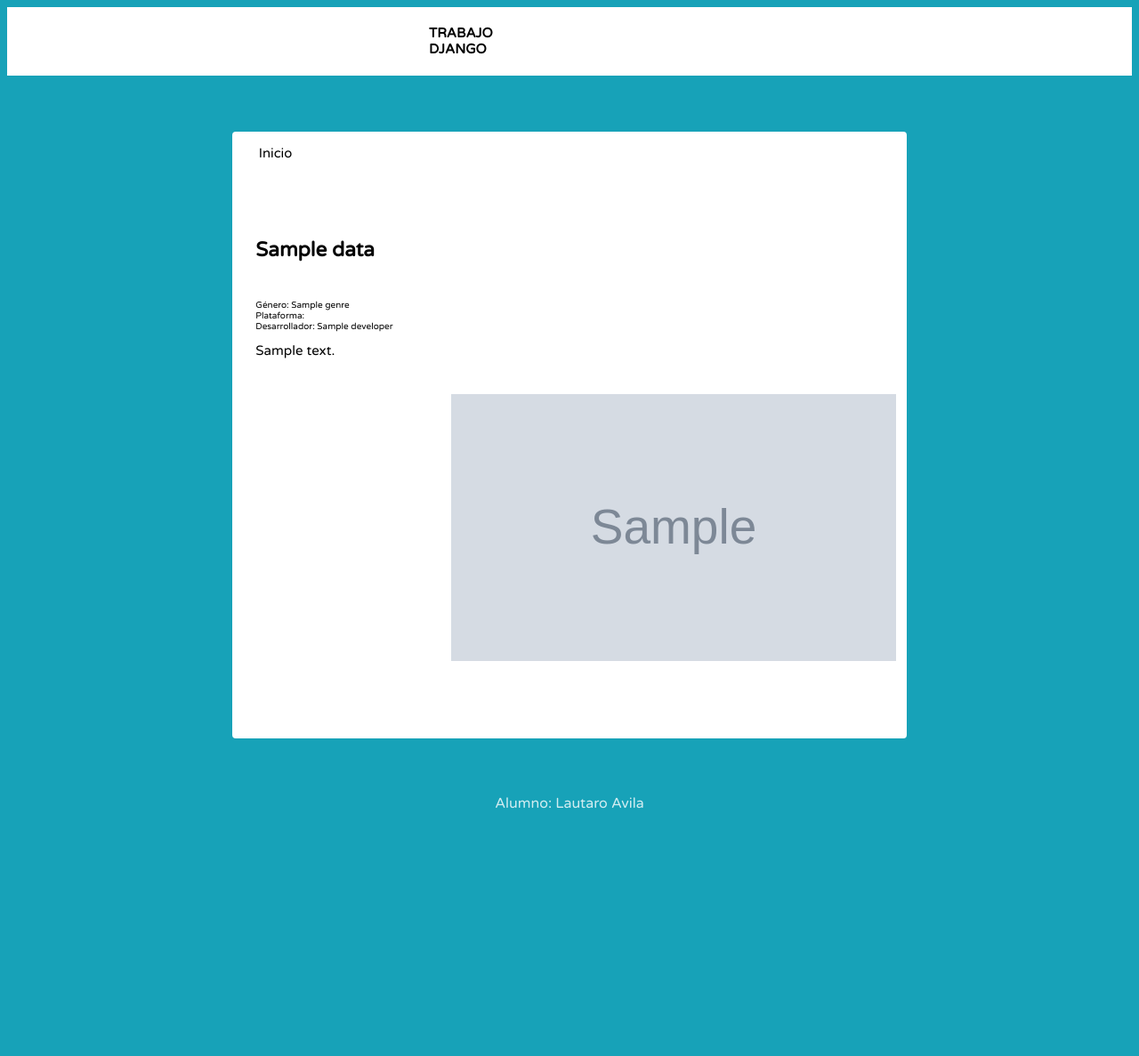
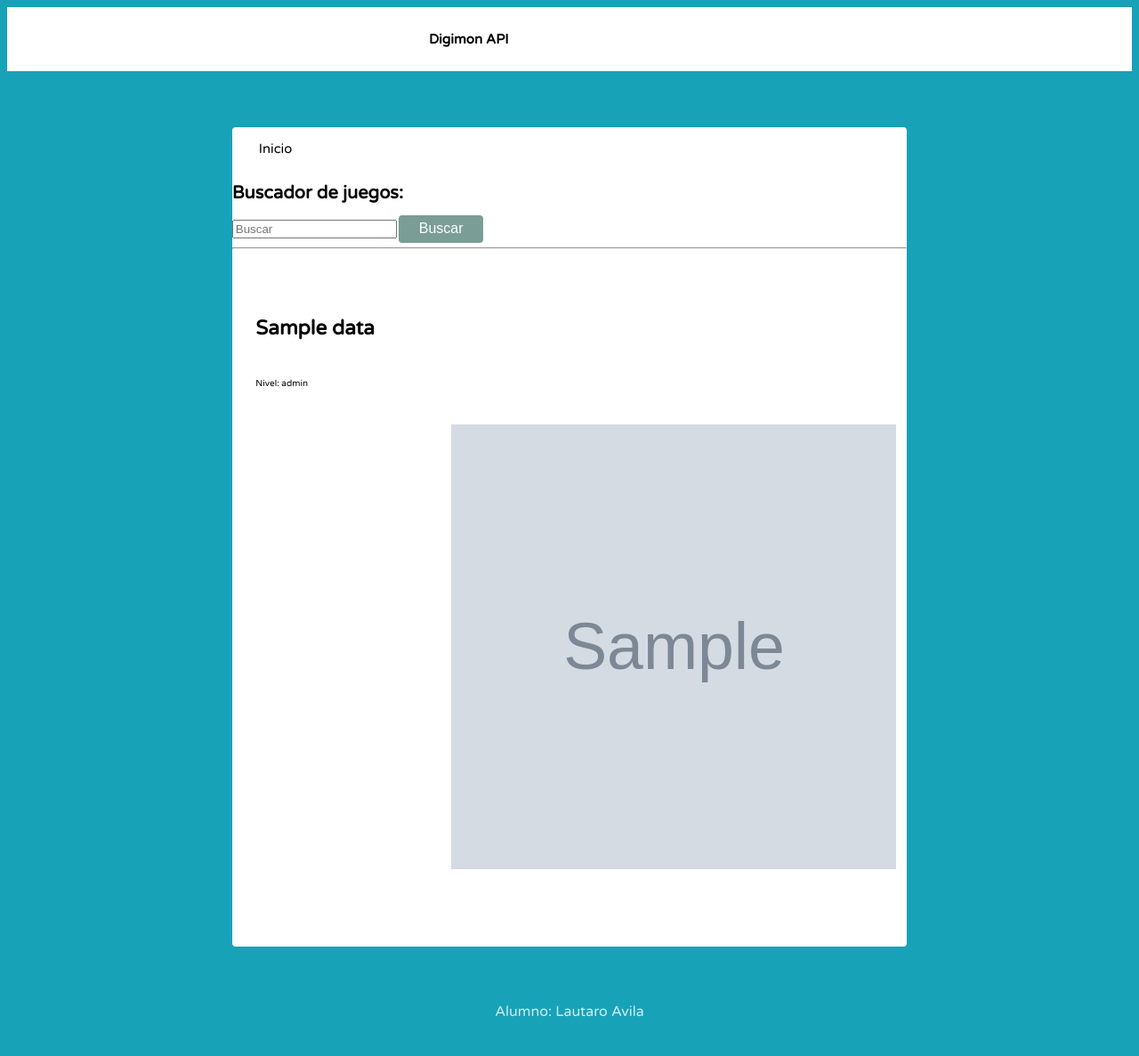
Before and after one commit to LautaroAV/Programacion_III_Proyectos, a Django app: template Proyecto_01/Proyecto_01/templates/index.html in a window 1280 px wide. Shown: the whole page at 89% size. Before the commit the page ends 909 px from the top, so only its background shows below. Run offline with Django 4.2, Linux system fonts and the light colour scheme; the template is opened without the code that fills it: most values are stand-ins (such as "Sample title", 1, 10 or a date in 2020); grey boxes marked "Sample" are stand-in pictures.

Commit message:
Barra busqueda V2

```diff
--- a/Proyecto_01/Proyecto_01/static/index.css
+++ b/Proyecto_01/Proyecto_01/static/index.css
@@ -183,7 +183,7 @@
 }
 
 img.post_img{
-  height: 300px;
+  height: 500px;
   width: 500px;
   margin-left: 220px;
   margin-right: auto;
@@ -192,7 +192,7 @@
 }
 
 img.post_img_detail{
-  height: 300px;
+  height: 500px;
   width: 500px;
   margin-left: 110px;
   margin-right: auto;
--- a/Proyecto_01/Proyecto_01/templates/index.html
+++ b/Proyecto_01/Proyecto_01/templates/index.html
@@ -2,7 +2,15 @@
 {% block content %}
 {%for d in data%}
 
-
+<div class="container">
+    <h1 class="h1 mt-3">Buscador de juegos: </h1>
+    <form class="d-flex pt-4" method='POST'>
+        {% csrf_token %}
+        <input class="" type="search" placeholder="Buscar" name='Search' aria-label="Search">
+        <button class="btn btn-outline-success" type="submit">Buscar</button>
+    </form>
+<hr/>
+</div>
 
 <article>
     <div class="container-article">
@@ -11,16 +19,12 @@
             <i class="clock"></i>
             {%endif%}
             <br>
-            <div class="post"><h2>{{d.title}}</h2></div>
+            <div class="post"><h2>{{d.name}}</h2></div>
             <br><br>
-            <div>Género: {{d.genre}}</div>
-            <div>Plataforma: {{d.platform}}</div>
-            <div>Desarrollador: {{d.developer}}</div>
-            <br>
-            <div class="post">{{d.short_description}}</div>
+            <div>Nivel: {{d.level}}</div>
         </div>
     </div>
-            <img class='post_img'src="{{d.thumbnail}}">
+            <img class='post_img'src="{{d.img}}">
             <br><br><br>
 
 </article>
--- a/Proyecto_01/Proyecto_01/templates/layout.html
+++ b/Proyecto_01/Proyecto_01/templates/layout.html
@@ -12,7 +12,7 @@
 
 	<header class="main-head">
 		<nav class="main">
-			<h1 id="logo">TRABAJO DJANGO</h1>
+			<h1 id="logo">Digimon API</h1>
 			<ul>
 				{% if request.user.is_authenticated %}
 
@@ -32,12 +32,9 @@
             <a class="feed" href="{% url 'index' %}">Inicio</a>
         </nav>
 
-
 		{% block content %}
 
 		{% endblock content %}
-
-
 
 	</div>
 
--- a/Proyecto_01/Proyecto_01/urls.py
+++ b/Proyecto_01/Proyecto_01/urls.py
@@ -23,5 +23,6 @@
     path('', LoginView.as_view(template_name='login.html'), name="login"),
     path('logout/', LogoutView.as_view(template_name='logout.html'), name="logout"),
     path('register/', views.register, name ="register"),
-    path('index/', views.GamesApi, name ="index"),
+    path('index/', views.DigimonApi, name ="index"),
+    path('search/',views.searchDigimonAPi, name="search")
 ]
```
Also changed, not shown: Proyecto_01/Proyecto_01/views.py (+20 -2 lines).
